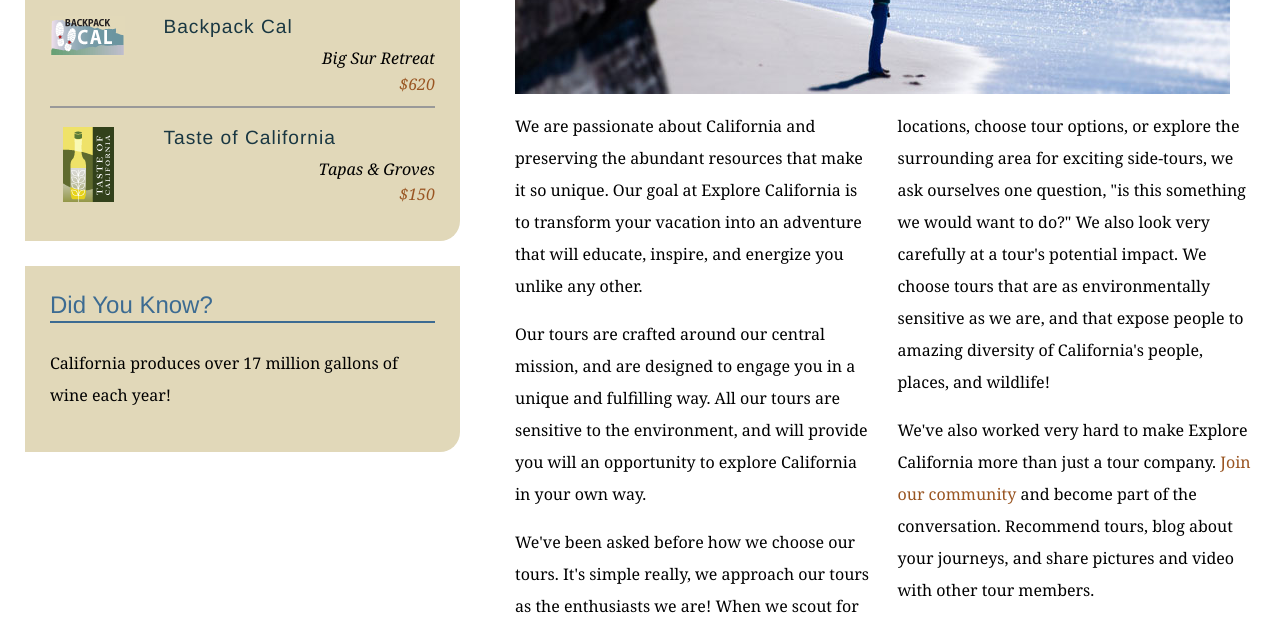
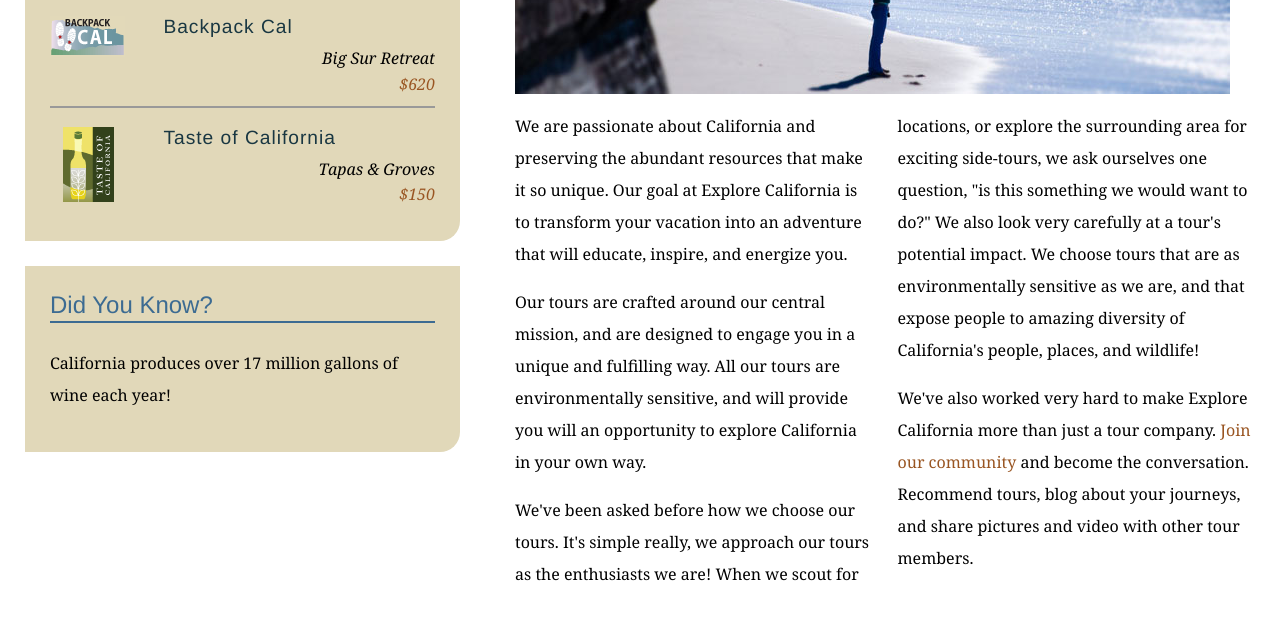
Before and after one commit to pwijsman/explore_california, a plain HTML site: page mission.html in a window 1280 px wide. Shown: the part 590-1228 px from the top of the page. Drawn offline with Linux system fonts and the light colour scheme.

Commit message:
mission page edits

```diff
--- a/mission.html
+++ b/mission.html
@@ -62,10 +62,10 @@
           <h1>Who we are</h1>
           <img src="assets/images/mission_look.jpg" alt="Looking out at the Pacific" class="articleImage" />
           <div class="multiCol">
-            <p>We are passionate about California and preserving the abundant resources that make it so unique. Our goal at Explore California is to transform your vacation into an adventure that will educate, inspire, and energize you unlike any other.</p>
-            <p>Our tours are crafted around our central mission, and are designed to engage you in a unique and fulfilling way. All our tours are sensitive to the environment, and will provide you will an opportunity to explore California in your own way.</p>
-            <p>We've been asked before how we choose our tours. It's simple really, we approach our tours as the enthusiasts we are! When we scout for locations, choose tour options, or explore the surrounding area for exciting side-tours, we ask ourselves one question, &quot;is this something we would want to do?&quot; We also look very carefully at a tour's potential impact. We choose tours that are as environmentally sensitive as we are, and that expose people to amazing diversity of California's people, places, and wildlife!</p>
-            <p>We've also worked very hard to make Explore California more than just a tour company. <a href="explorers/join.html">Join our community</a> and become part of the conversation. Recommend tours, blog about your journeys, and share pictures and video with other tour members.</p>
+            <p>We are passionate about California and preserving the abundant resources that make it so unique. Our goal at Explore California is to transform your vacation into an adventure that will educate, inspire, and energize you.</p>
+            <p>Our tours are crafted around our central mission, and are designed to engage you in a unique and fulfilling way. All our tours are environmentally sensitive, and will provide you will an opportunity to explore California in your own way.</p>
+            <p>We've been asked before how we choose our tours. It's simple really, we approach our tours as the enthusiasts we are! When we scout for locations, or explore the surrounding area for exciting side-tours, we ask ourselves one question, &quot;is this something we would want to do?&quot; We also look very carefully at a tour's potential impact. We choose tours that are as environmentally sensitive as we are, and that expose people to amazing diversity of California's people, places, and wildlife!</p>
+            <p>We've also worked very hard to make Explore California more than just a tour company. <a href="explorers/join.html">Join our community</a> and become the conversation. Recommend tours, blog about your journeys, and share pictures and video with other tour members.</p>
           </div>
         </div>
       </div>
```
